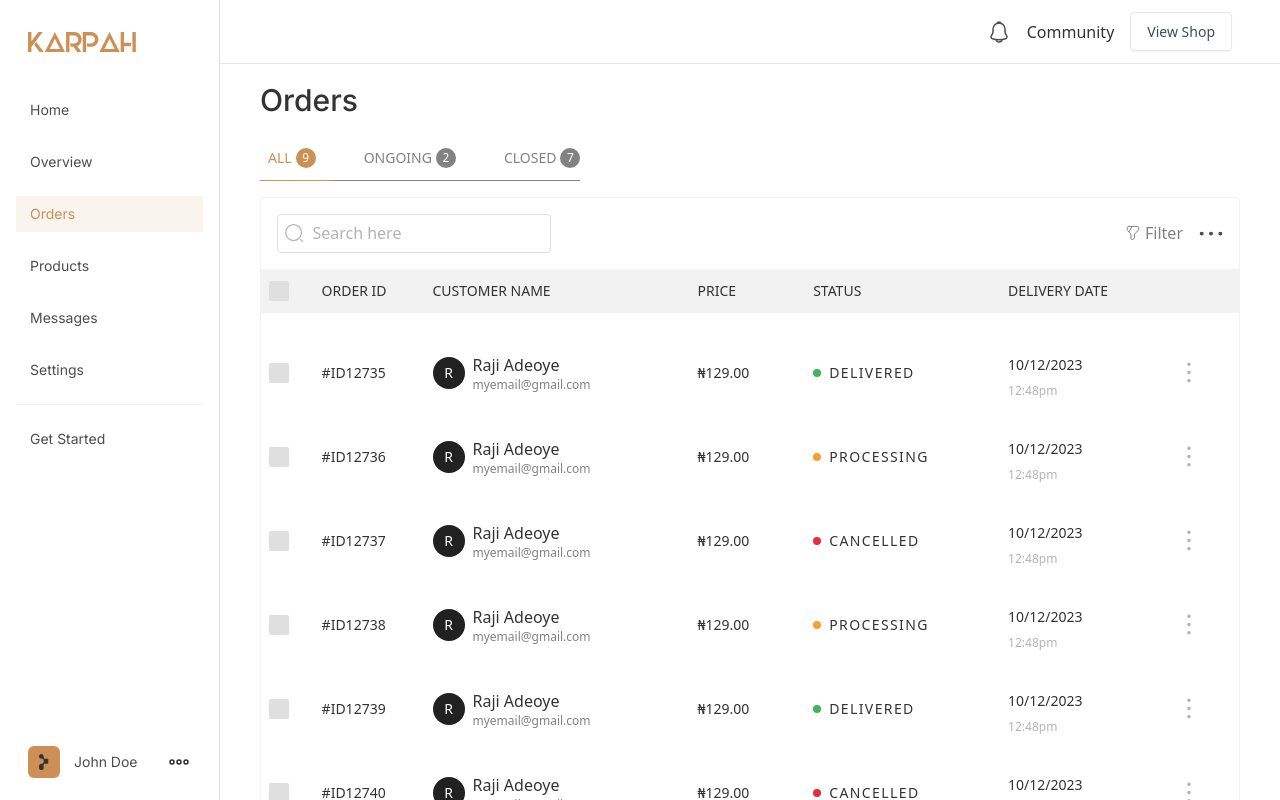
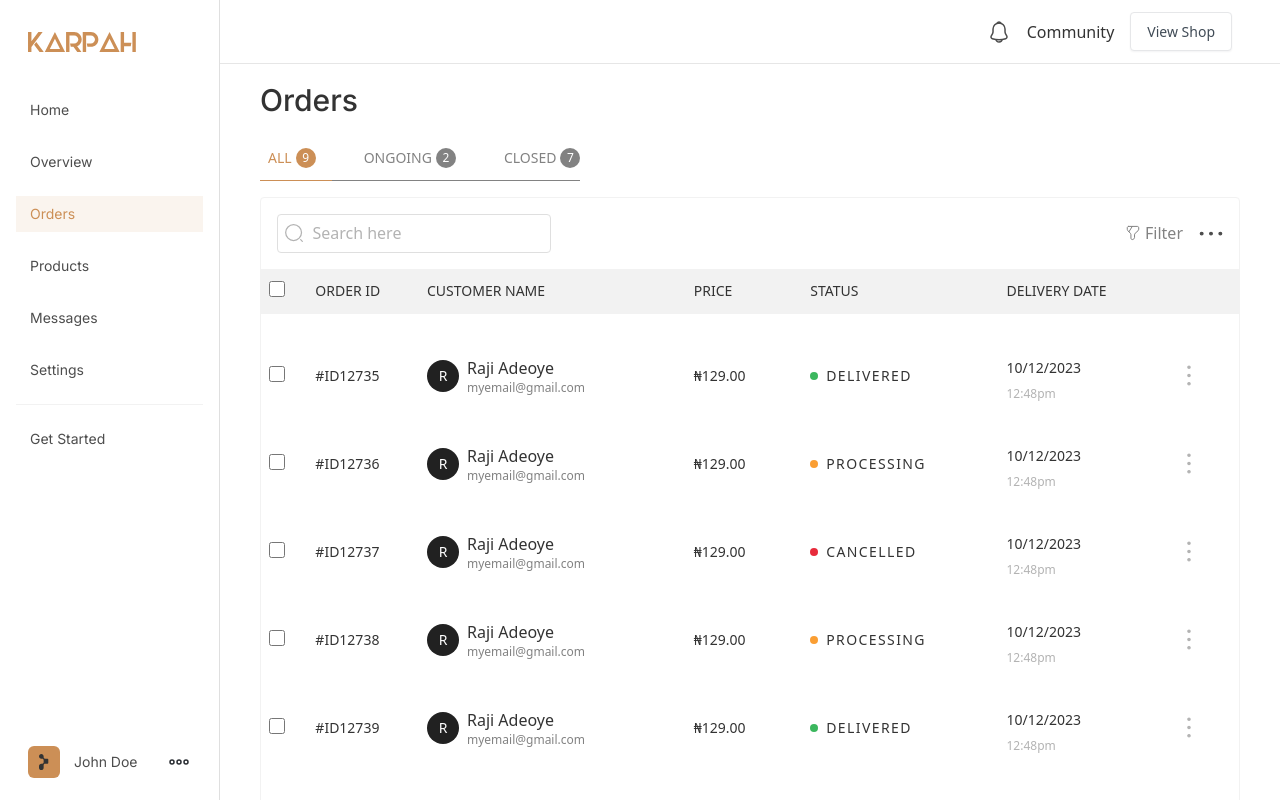
Before and after one commit to Karpah-github/web, a Vue app in the folder frontend/: page /orders in a window 1280 px wide. Shown: the top 800 px of the page. Built offline with nearby package versions, Linux system fonts and the light colour scheme; what @ckeditor/ckeditor5-vue would draw is missing.

Commit message:
feat: added checkbox

```diff
--- a/frontend/src/views/Orders/OrdersView.vue
+++ b/frontend/src/views/Orders/OrdersView.vue
@@ -88,7 +88,12 @@
               class="table__row uppercase text-left text-[#333333] bg-neutral-bg"
             >
               <th class="font-medium pl-2 text-sm py-3">
-                <div class="w-5 h-5 bg-neutral-border rounded-sm"></div>
+                <input
+                  class="w-4 h-4 rounded-sm"
+                  type="checkbox"
+                  name=""
+                  id=""
+                />
               </th>
               <th class="font-medium text-sm py-2 text-left">order id</th>
               <th class="font-medium text-sm py-2 text-left">Customer name</th>
@@ -107,7 +112,13 @@
               :key="index"
             >
               <td class="table__box px-2 py-8">
-                <div class="w-5 h-5 bg-neutral-border rounded-sm"></div>
+                <input
+                  class="w-4 h-4 rounded-sm"
+                  type="checkbox"
+                  name=""
+                  id=""
+                />
+                <!-- <div class="w-5 h-5 bg-neutral-border rounded-sm"></div> -->
               </td>
               <td class="table__id">
                 <p class="text-sm w-32 lg:w-full">#{{ order.orderId }}</p>
```
